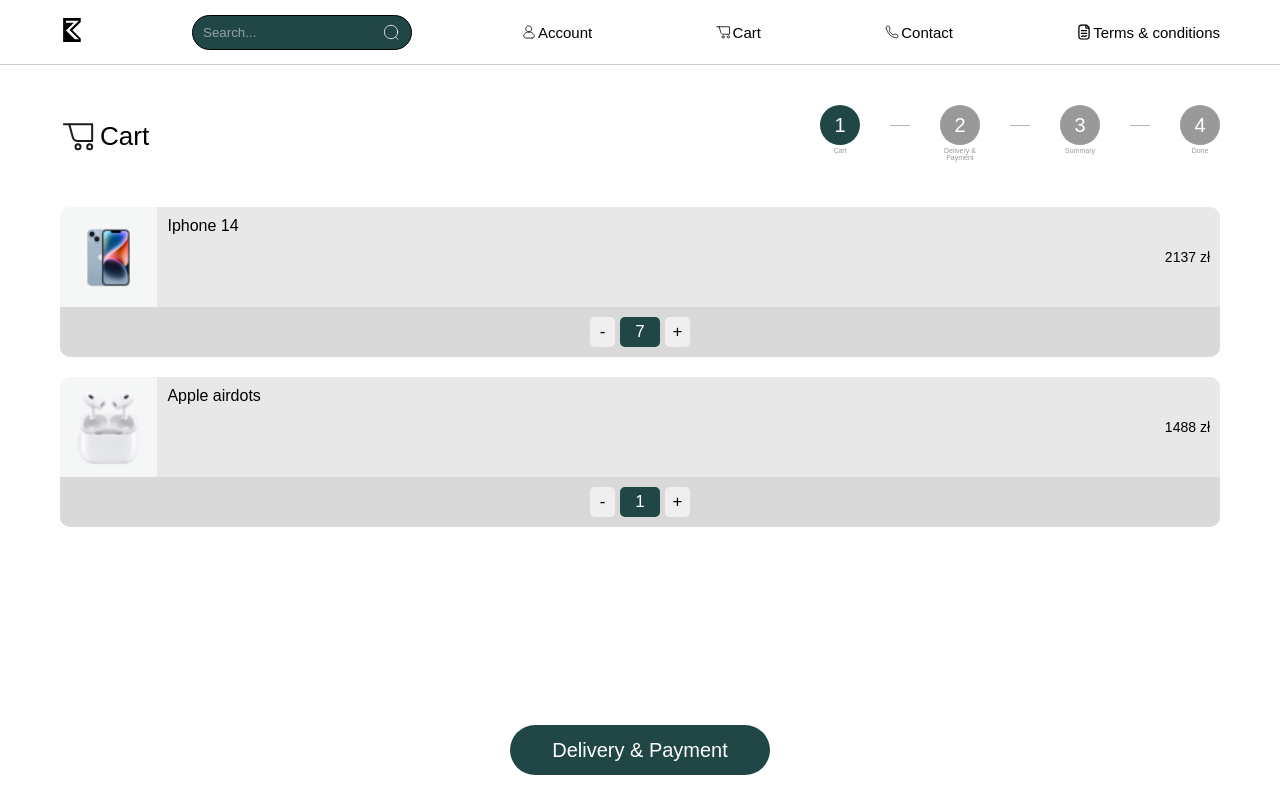
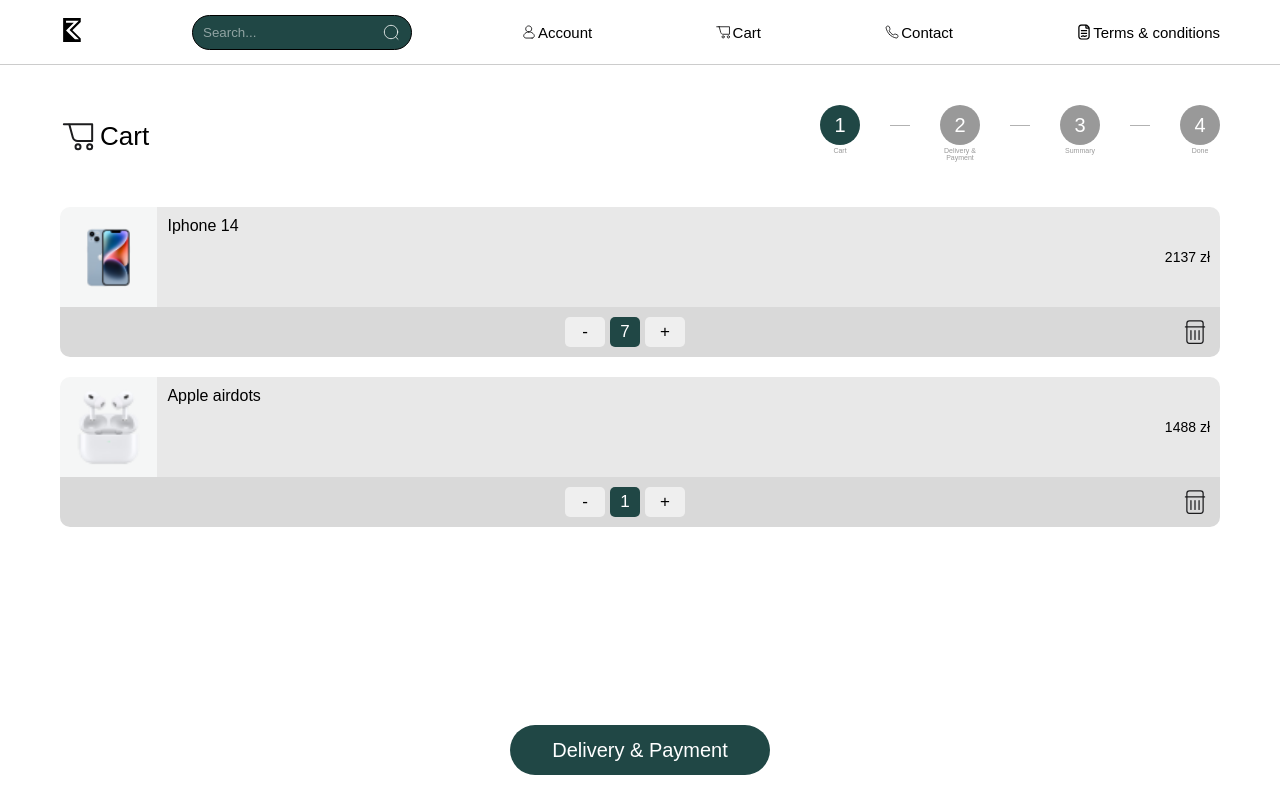
Before and after one commit to Zaluskyy/ecommerce, a Next.js app: page /cart in a window 1280 px wide. Built offline with nearby package versions, Linux system fonts and the light colour scheme; a web font is replaced by a local one.

Commit message:
added remove product from cart

```diff
--- a/src/app/cart/Cart.tsx
+++ b/src/app/cart/Cart.tsx
@@ -2,8 +2,7 @@
 import style from './style/Cart.module.scss';
 import Image, { StaticImageData } from 'next/image';
 
-import iphone from '../../../public/img/iphone.png'
-import airdots from '../../../public/img/airdots.png'
+import transhIcon from '../../../public/img/icon/trash.svg'
 import EcommerceContext from '../store/context';
 
 interface CartProps{}
@@ -40,6 +39,13 @@
         });
     }
 
+    const handleRemoveProduct = (productName: string)=>{
+        setCartProducts((prev: ICartProducts[])=>{
+            const updatedCart = prev.filter((product) => product.name !== productName);
+            return updatedCart;
+        })
+    }
+
     const getProducts = ()=>{
         setProductsElements(cartProducts.map((item: ICartProducts)=>{
             return(
@@ -54,11 +60,23 @@
                         </div>
                     </div>
                     <div className={style.bottom}>
-                        <button onClick={()=>handleChangePiece(false, item.name)}>-</button>
-                        <div>
-                            <span>{item.piece}</span>
+
+                        <div/>
+
+                        <div className={style.quantityContainer}>
+
+                            <button onClick={()=>handleChangePiece(false, item.name)}>-</button>
+                            <div>
+                                <span>{item.piece}</span>
+                            </div>
+                            <button onClick={()=>handleChangePiece(true, item.name)}>+</button>
+
                         </div>
-                        <button onClick={()=>handleChangePiece(true, item.name)}>+</button>
+
+                        <div onClick={()=>handleRemoveProduct(item.name)} className={style.removeContainer}>
+                            <Image src={transhIcon} alt="trash icon"/>
+                        </div>
+
                     </div>
                 </div>
             )
@@ -73,8 +91,8 @@
 
     return (
         <div className={style.Cart}>
-            {cartProducts&&productsElements}
-            {!cartProducts&&<div className={style.emptyCart}>
+            {cartProducts.length>0&&productsElements}
+            {!(cartProducts.length>0)&&<div className={style.emptyCart}>
                 <span>Your cart is empty</span>
                 <a href='/'><div>Go to the homepage</div></a>
             </div>}
--- a/src/app/cart/page.tsx
+++ b/src/app/cart/page.tsx
@@ -56,7 +56,7 @@
         <div className={style.CartPage}>
 
             <div className={style.top}>
-                {cartProducts&&<ProgressBar
+                {cartProducts.length>0&&<ProgressBar
                 currentProgress={currentProgress}
                 setCurrentProgress={setCurrentProgress}
                 />}
@@ -71,7 +71,7 @@
 
             {components[currentProgress-1]}
 
-            {cartProducts&&currentProgress<4&&
+            {cartProducts.length>0&&currentProgress<4&&
             <div className={style.buttonContainer}>
 
                 {currentProgress!==1&&
--- a/src/app/cart/style/Cart.module.scss
+++ b/src/app/cart/style/Cart.module.scss
@@ -62,18 +62,24 @@
             background-color: #d9d9d9;
             display: flex;
             flex-direction: row;
+            justify-content: space-between;
+            align-items: center;
+            padding: 0 10px;
+
+            .quantityContainer{
+                display: flex;
+                flex-direction: row;
                 justify-content: center;
                 align-items: center;
 
                 button{
-                width: 25px;
+                    width: 30px;
                     height: 20px;
                     border-radius: 3px;
                     border: none;
                     display: flex;
                     justify-content: center;
                     align-items: center;
-
                 }
                 div{
                     width: 20px;
@@ -87,6 +93,22 @@
                     span{
                         color: white;
                         font-size: 10px;
+                    }
+                }
+            }
+
+            .removeContainer{
+                width: 20px;
+                height: 20px;
+                display: flex;
+                justify-content: center;
+                align-items: center;
+                cursor: pointer;
+
+                img{
+                    width: 100%;
+                    height: 100%;
+                    object-fit: cover;
                 }
             }
         }
@@ -141,14 +163,17 @@
             .bottom{
                 height: 50px;
 
+                .quantityContainer{
+
                     button{
                         height: 30px;
+                        width: 40px;
                         border-radius: 5px;
                         font-size: 17px;
                     }
                     div{
                         height: 30px;
-                    width: 40px;
+                        width: 30px;
                         margin: 0 5px;
                         border-radius: 5px;
                         span{
@@ -156,6 +181,13 @@
                         }
                     }
                 }
+
+                .removeContainer{
+                    width: 30px;
+                    height: 30px;
+                }
+
             }
         }
     }
+}
--- a/src/app/store/context.tsx
+++ b/src/app/store/context.tsx
@@ -36,7 +36,7 @@
     const [isAuth, setIsAuth] = useState<boolean>(true)
     const [loginOrRegister, setLoginOrRegister] = useState<"LOGIN"|"REGISTER">("LOGIN")
 
-    const [cartProducts, setCartProducts] = useState<ICartProducts[]|null>(products)
+    const [cartProducts, setCartProducts] = useState<ICartProducts[]>(products)
 
 
     return(
```
Also changed, not shown: public/img/icon/trash.svg (added). Lines whose indentation alone changed are shown as unchanged.
